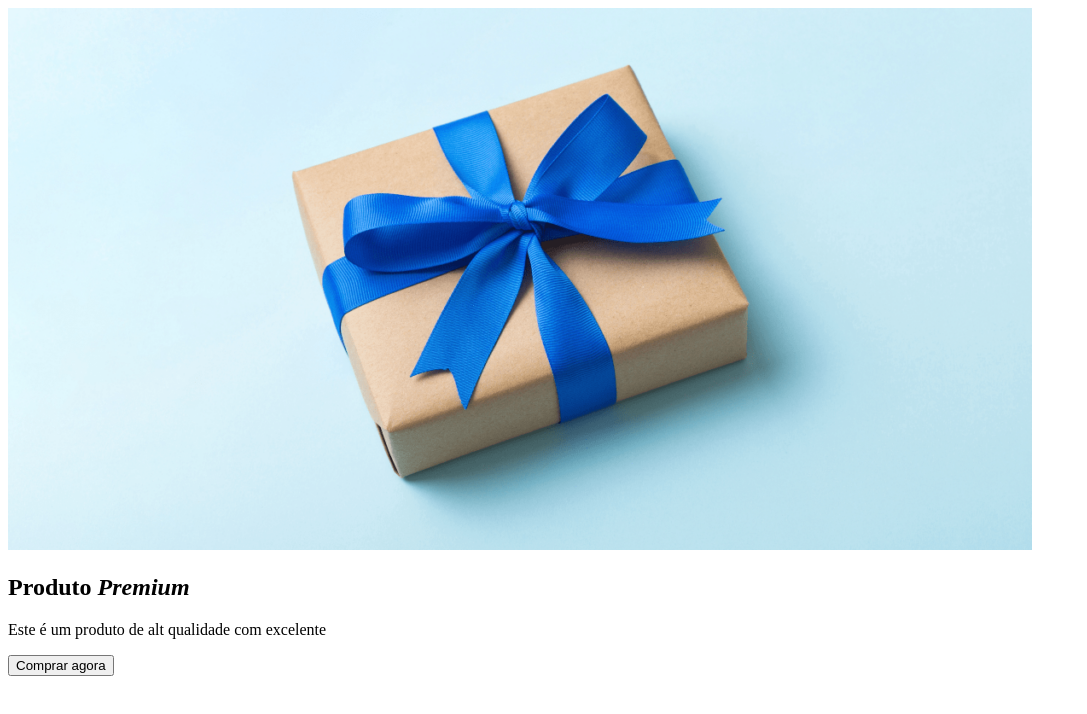
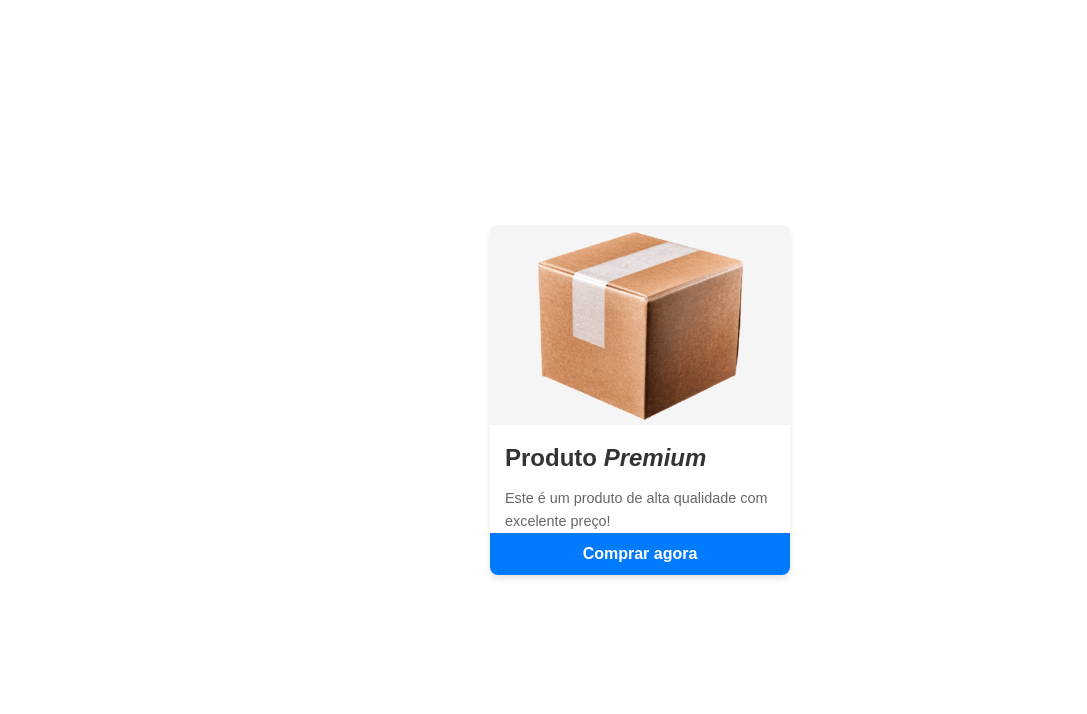
Before and after one commit to alyuasa/LIMA---shein, a plain HTML site: page aula-css/index.html in a window 1280 px wide. Shown: the whole page, without its empty margins (0-1087 px from the left). Drawn offline with Linux system fonts and the light colour scheme.

Commit message:
css card estilizado

```diff
--- a/aula-css/index.html
+++ b/aula-css/index.html
@@ -8,9 +8,9 @@
 </head>
 <body>
     <div class="card">
-        <img src="./produtoo.png" alt="Imagem do produto" class="card-imagem">
+        <img src="./caixa.png" alt="Imagem do produto" class="card-imagem">
         <h2 class="card-titulo">Produto <i>Premium</i></h2>
-        <p class="card-descricao">Este é um produto de alt qualidade com excelente</p>
+        <p class="card-descricao">Este é um produto de alta qualidade com excelente preço!</p>
         <button class="card-botao">Comprar agora</button>
         </div>
 </body>
--- a/aula-css/style.css
+++ b/aula-css/style.css
@@ -0,0 +1,63 @@
+* {
+    margin: 0;
+    padding: 0;
+    box-sizing: border-box;
+}
+
+body {
+    font-family: Arial, sans-serif;
+    background-color: white;
+    display: flex;
+    justify-content: center;
+    align-items: center;
+    min-height: 100vh;
+    }
+
+.card {
+    background-color: white;
+    border-radius: 8px;
+    box-shadow: 0 4px 6px rgba(0, 0, 0, 0.1);
+    overflow: hidden;
+    width: 300px;
+    transition: transform 0.3s ease;
+}
+
+.card:hover {
+    transform: translateY(-5px);
+    box-shadow: 0 8px 12px rgbas(0, 0, 0, 0.2);
+}
+
+.card-imagem {
+    width: 100%;
+    height: 200px;
+    object-fit: cover;
+}
+
+.card-titulo {
+    padding: 15px;
+    color:#333;
+    font-size: 1.5em;
+}
+
+.card-descricao {
+    padding: 0 15px;
+    color:#666;
+    font-size: 0.9em;
+    line-height: 1.6;
+}
+
+.card-botao {
+    width: 100%;
+    padding: 12px;
+    background-color: #007bff;
+    color: white;
+    border: none;
+    cursor: pointer;
+    font-size: 1em;
+    font-weight: bold;
+    transition: background-color 0.3s ease;
+}
+
+.card-botao:hover {
+    background-color: #0056b3;
+}
```
Also changed, not shown: aula-css/caixa.png (added), aula-css/produtoo.png (deleted).
